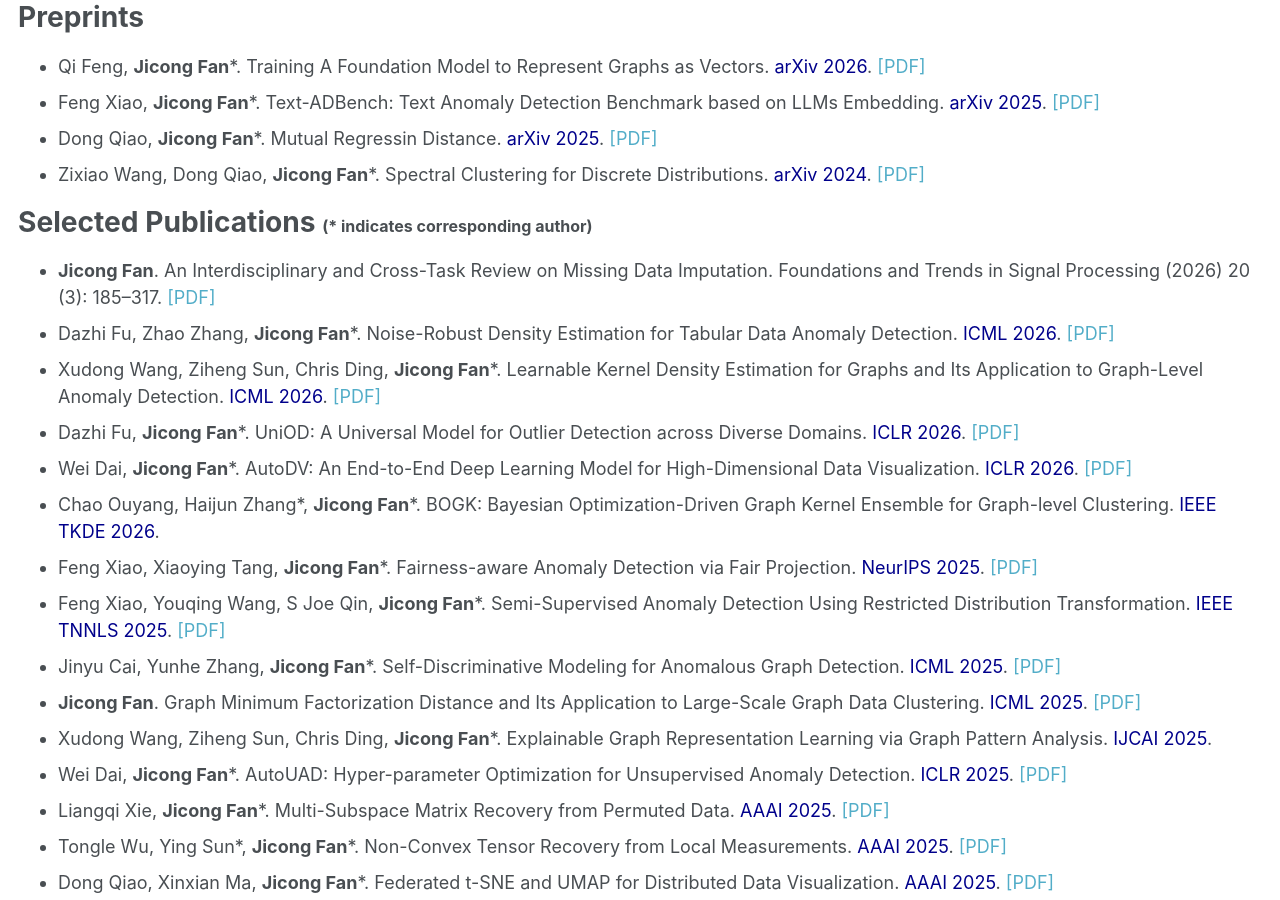
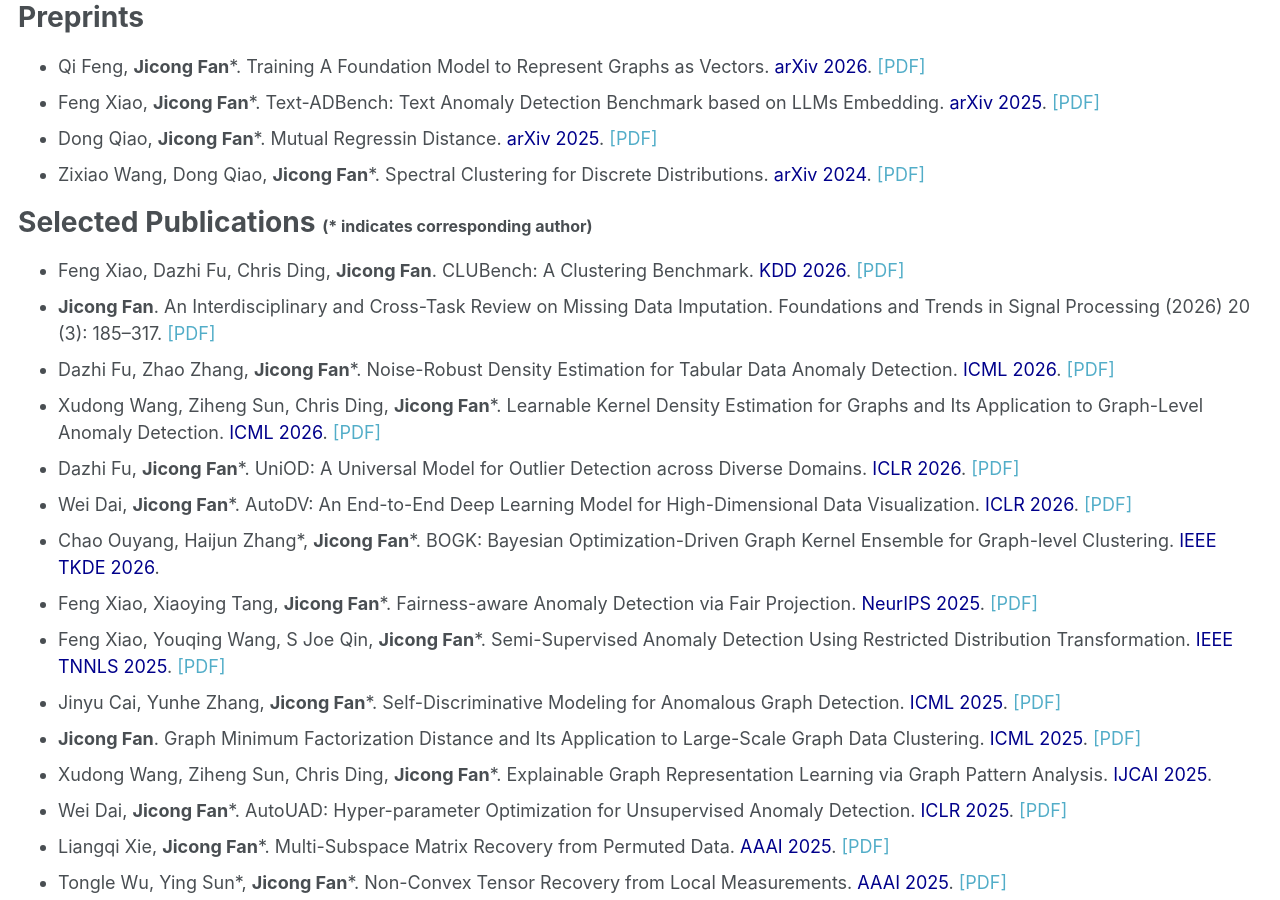
Before and after one commit to jicongfan/jicongfan.github.io, a Jekyll site: the page built from _pages/about.md, in a window 1280 px wide and 900 px high, scrolled down 1374 px. Built offline with Jekyll 4.4.1, drawn with Linux system fonts in a browser that asks for light colours.

Commit message:
Update about.md

```diff
--- a/_pages/about.md
+++ b/_pages/about.md
@@ -47,6 +47,7 @@
 
 Selected Publications <font size=3>(* indicates corresponding author)</font>
 ======
+* Feng Xiao, Dazhi Fu, Chris Ding, <strong>Jicong Fan</strong>. CLUBench: A Clustering Benchmark. <font color=DarkBlue>KDD 2026</font>. <a href="https://openreview.net/pdf?id=hBvjNfaYbV">[PDF]</a>
 * <strong>Jicong Fan</strong>. An Interdisciplinary and Cross-Task Review on Missing Data Imputation. Foundations and Trends in Signal Processing (2026) 20 (3): 185–317. <a href="https://arxiv.org/pdf/2511.01196">[PDF]</a>
 * Dazhi Fu, Zhao Zhang, <strong>Jicong Fan</strong>*. Noise-Robust Density Estimation for Tabular Data Anomaly Detection. <font color=DarkBlue>ICML 2026</font>. <a href="https://openreview.net/pdf?id=S51EtVGlui">[PDF]</a>
 * Xudong Wang, Ziheng Sun, Chris Ding, <strong>Jicong Fan</strong>*. Learnable Kernel Density Estimation for Graphs and Its Application to Graph-Level Anomaly Detection. <font color=DarkBlue>ICML 2026</font>. <a href="https://openreview.net/pdf?id=G1M4rBPtlP">[PDF]</a>
```
